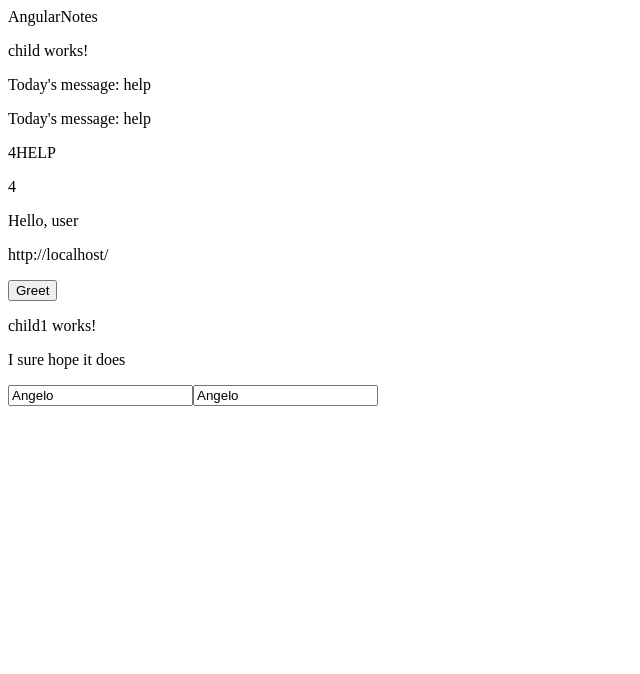
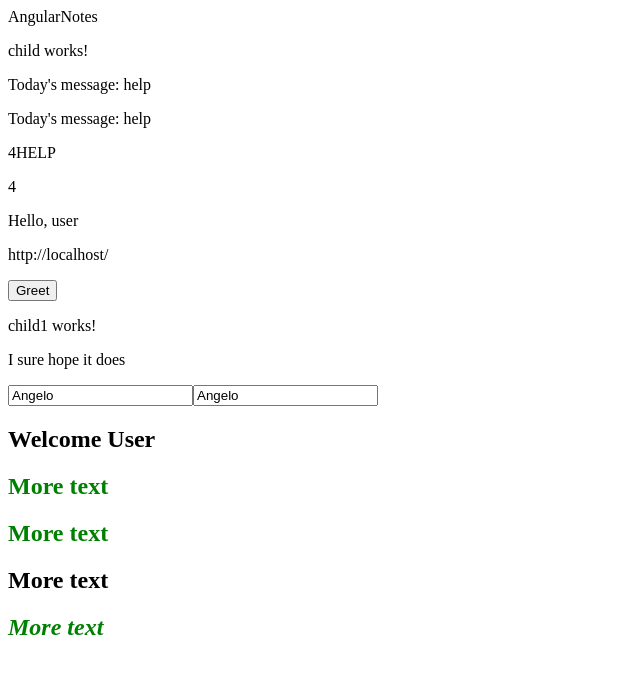
Before and after one commit to AngeloRafael02/Self_Archives, an Angular app in the folder Javascript/AngularNotes/: page / in a window 1280 px wide. Shown: the top 674 px of the page, without its empty margins (0-640 px from the left). Built offline with nearby package versions, Linux system fonts and the light colour scheme.

Commit message:
added new componenet for class binding notes

```diff
--- a/Javascript/AngularNotes/src/app/app.component.html
+++ b/Javascript/AngularNotes/src/app/app.component.html
@@ -1,3 +1,4 @@
 {{ title }}
 <app-child [text]="currentItem" (greetEvent)="greet()" ></app-child>
 <div class="app-child1"></div>
+<app-child2></app-child2>
--- a/Javascript/AngularNotes/src/app/app.module.ts
+++ b/Javascript/AngularNotes/src/app/app.module.ts
@@ -5,13 +5,15 @@ import { AppComponent } from './app.component';
 
 import { ChildComponent } from './child/child.component';
 import { Child1Component } from './child1/child1.component'
+import { Child2Component } from './child2/child2.component';
 
 
 @NgModule({
   declarations: [
     AppComponent,
     ChildComponent,
-    Child1Component
+    Child1Component,
+    Child2Component
   ],
   imports: [
     BrowserModule
--- /dev/null
+++ b/Javascript/AngularNotes/src/app/child2/child2.component.ts
@@ -0,0 +1,29 @@
+import { Component,OnInit } from "@angular/core";
+
+@Component({
+    selector: 'app-child2',
+    template:`<h2> Welcome {{name1}} </h2>
+            <h2 class="text-success"> More text</h2>
+            <h2 [class]="successClass"> More text</h2>
+            <h2 [class.text-danger]="hasError"> More text</h2>
+            <h2 [ngClass]="messageClasses"> More text</h2>`,
+    styles: [`.text-success{color: green;}
+            .text-danger{color: red;}
+            .text-special{font-style:italic;}`]
+})
+export class Child2Component implements OnInit{
+    //CLASS BINDINGS: can be used for dynamically changing the class attributes of the HTML elements
+    public name1 = "User";
+    public successClass = "text-success"
+    public hasError = false;
+    public isSpecial = true;
+    public messageClasses = {
+        "text-success": !this.hasError,
+        "text-danger":  this.hasError,
+        "text-special": this.isSpecial
+    }
+
+    ngOnInit(){
+
+    }
+}
```
